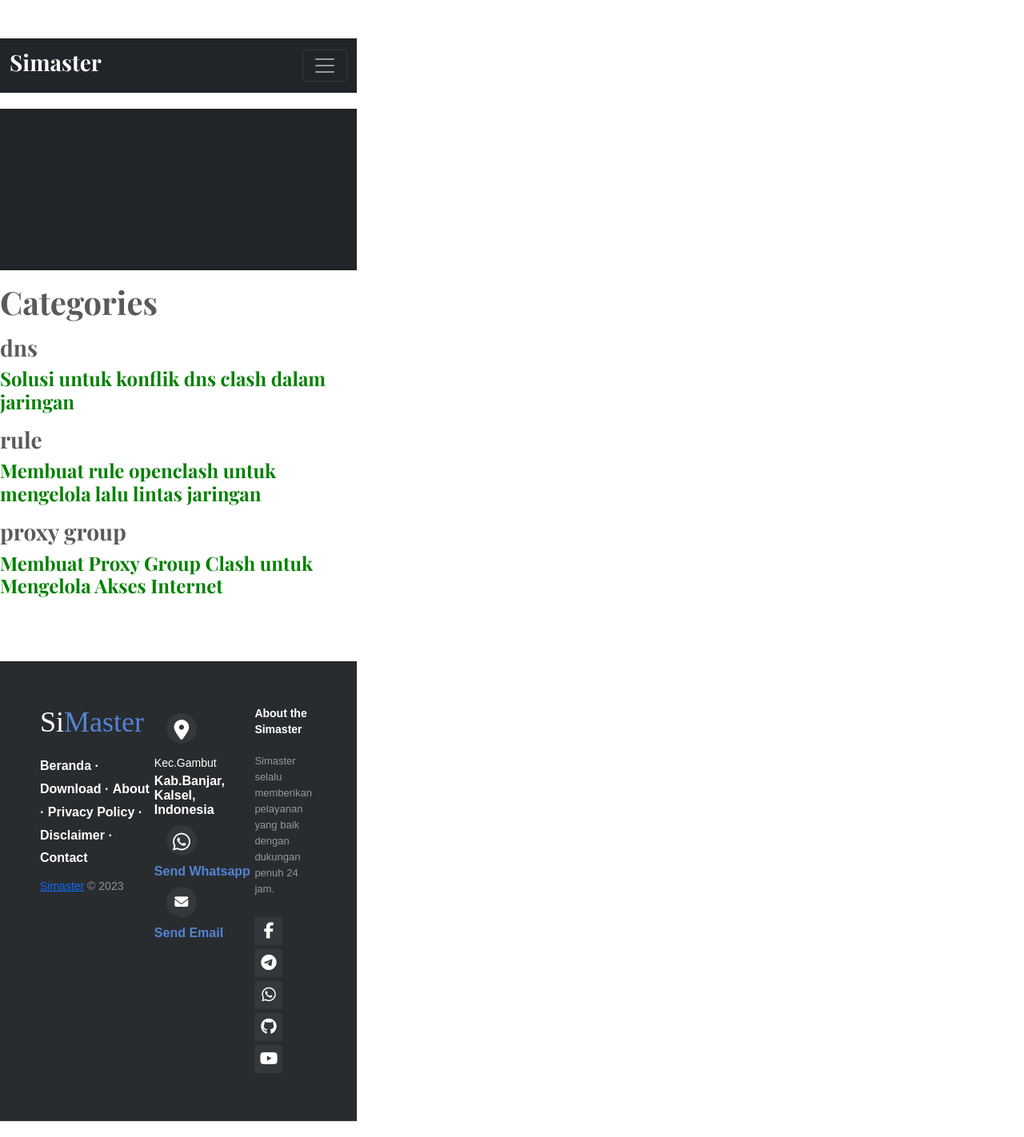
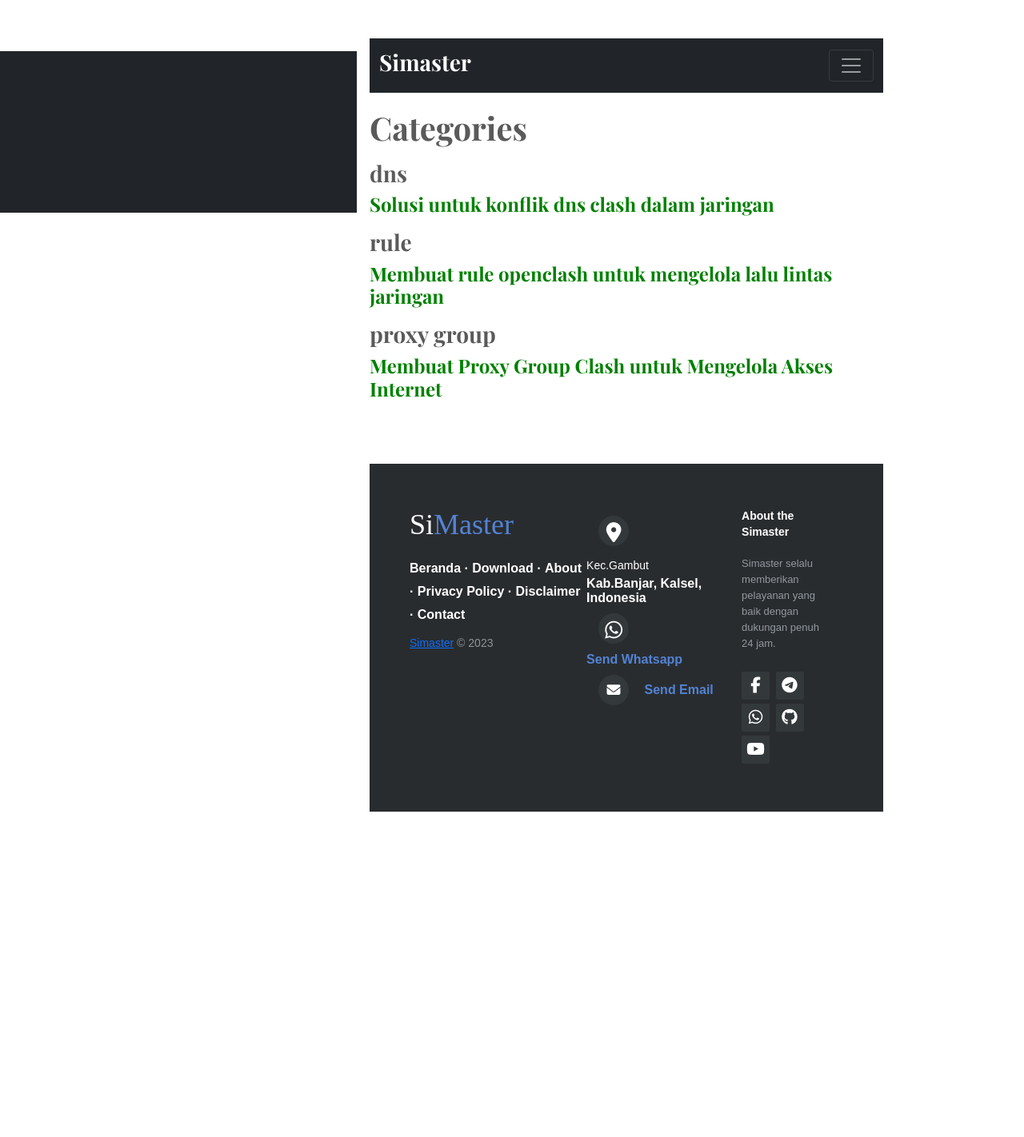
Before and after one commit to mwnsofficial/simastertutorials.github.io, a Jekyll site: the page built from pages/categories.html, in a window 1280 px wide. Shown: the whole page at 80% size. Built offline with Jekyll 4.4.1, drawn with Linux system fonts in a browser that asks for light colours; nearby versions of some CDN libraries; after the commit the page ends 1035 px from its top, so only the background shows below that.

Commit message:
Update default.html

```diff
--- a/_layouts/default.html
+++ b/_layouts/default.html
@@ -1,7 +1,8 @@
 <!doctype html>
 <html lang="en">
 {% include head.html %}
-  <body>
+<body>
+{% include iklan-popup.html %}
 <main>
  <nav class="navbar navbar-dark bg-dark" aria-label="First navbar example">
     <div class="container-fluid">
@@ -9,7 +10,6 @@
       <button class="navbar-toggler" type="button" data-bs-toggle="collapse" data-bs-target="#navbarsExample01" aria-controls="navbarsExample01" aria-expanded="false" aria-label="Toggle navigation">
         <span class="navbar-toggler-icon"></span>
       </button>
-
       <div class="collapse navbar-collapse" id="navbarsExample01">
         <ul class="navbar-nav me-auto mb-2">
           <li class="nav-item">
@@ -28,7 +28,6 @@
     </div>
   </nav>
 </div>
-{% include iklan-popup.html %}
 {{ content }}
 
 {% include footer.html %}
```
